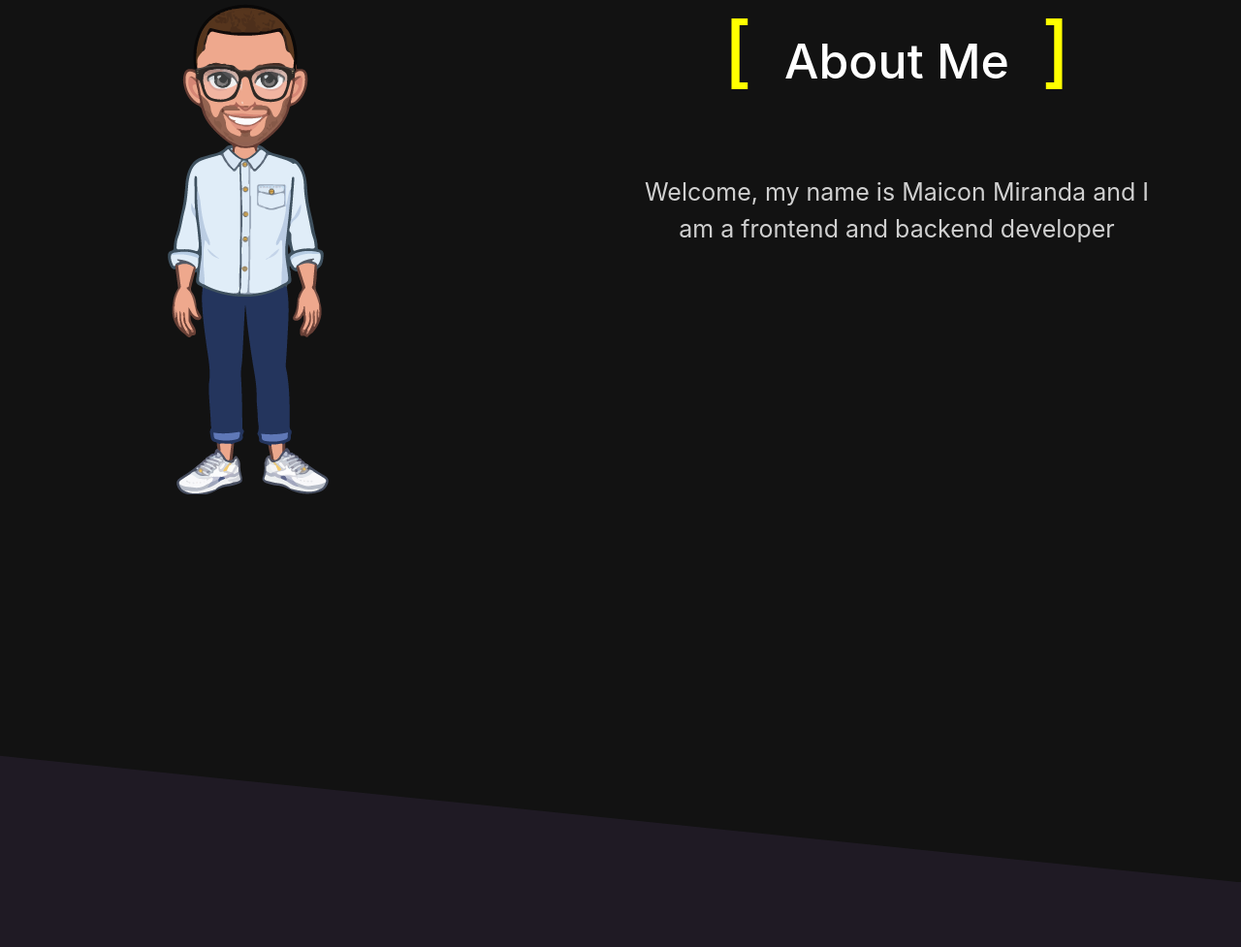
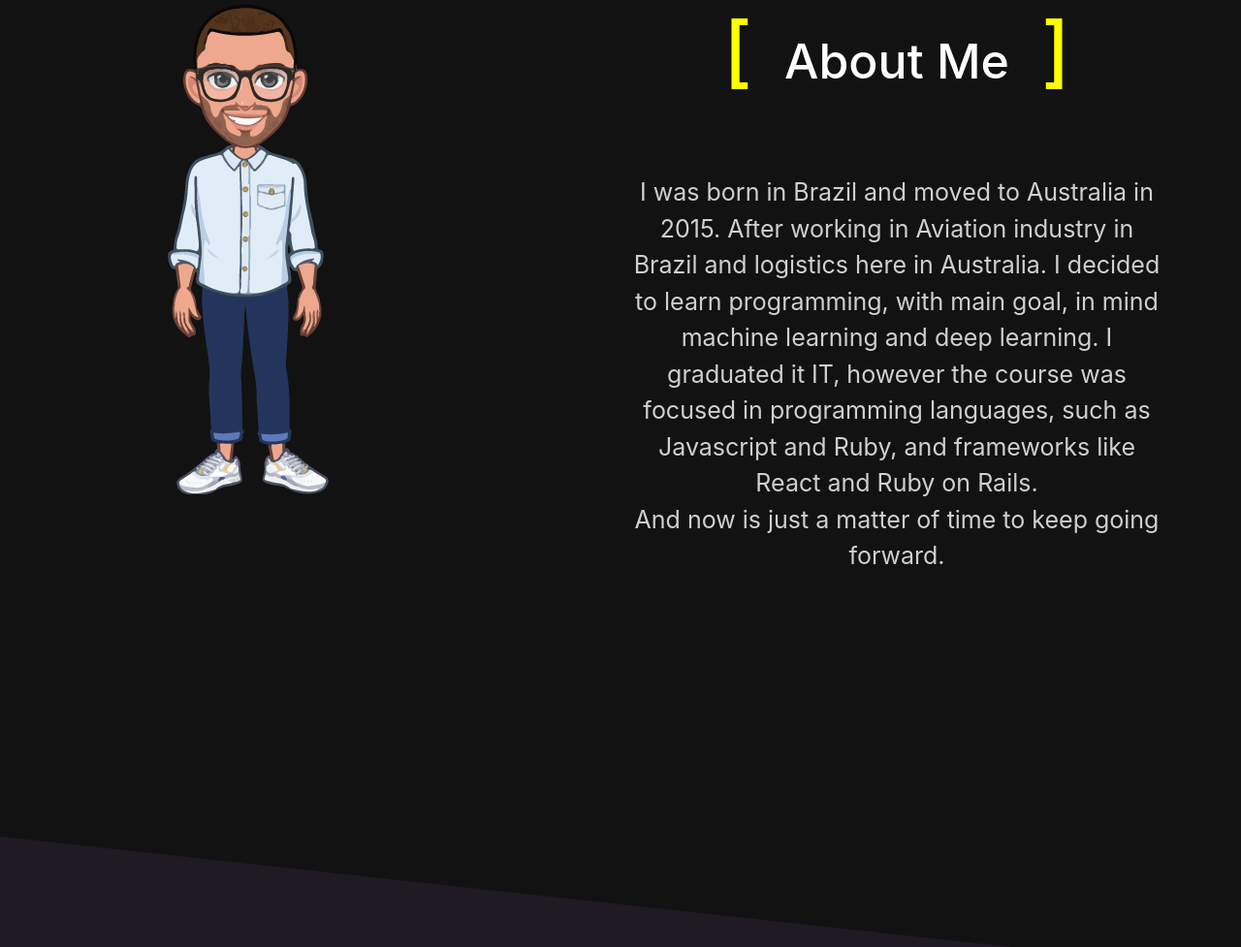
Before and after one commit to maiconmiranda/myPortifolio, a plain HTML site: page index.html in a window 1280 px wide. Shown: the part 1209-2186 px from the top of the page at 97% size. Drawn offline with nearby package versions, Linux system fonts and the light colour scheme.

Commit message:
update about me section

```diff
--- a/index.html
+++ b/index.html
@@ -98,8 +98,13 @@
               <span class="brackets">]</span>
             </h2>
             <p class="fs-1 lh-base">
-              Welcome, my name is Maicon Miranda and I am a frontend and backend
-              developer
+              I was born in Brazil and moved to Australia in 2015. After working
+              in Aviation industry in Brazil and logistics here in Australia. I
+              decided to learn programming, with main goal, in mind machine
+              learning and deep learning. I graduated it IT, however the course
+              was focused in programming languages, such as Javascript and Ruby,
+              and frameworks like React and Ruby on Rails. <br />
+              And now is just a matter of time to keep going forward.
             </p>
           </div>
         </div>
```
